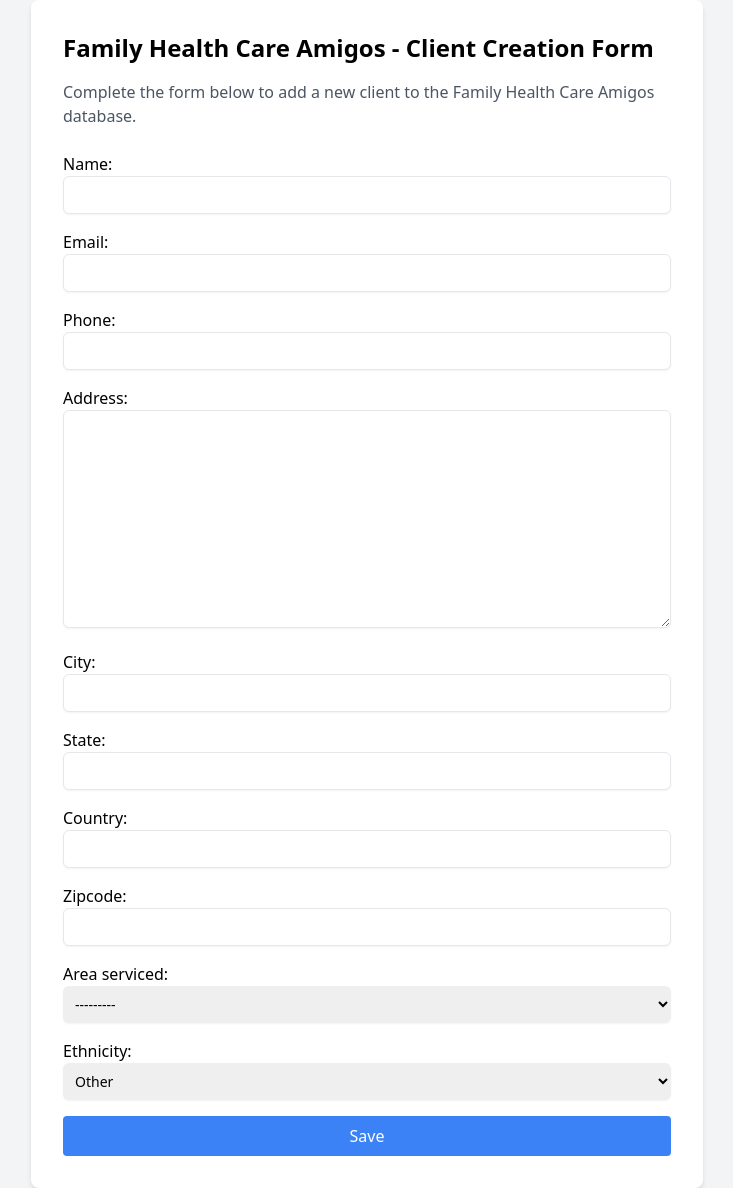
After one commit to railwayapp-templates/django, a Django app: template client/templates/add_client.html in a window 1280 px wide. The commit adds this page. Shown: the whole page, without its empty margins (273-1006 px from the left). Run offline with Django 4.2, Linux system fonts and the light colour scheme; the template is opened without the code that fills it: values that come from a table or form of the project are taken from there, others are empty.

Commit message:
Added client form view and update spelling error of pural supplies

```diff
--- /dev/null
+++ b/client/forms.py
@@ -0,0 +1,20 @@
+# forms.py
+from django import forms
+from .models import Client
+
+class ClientForm(forms.ModelForm):
+    class Meta:
+        model = Client
+        fields = '__all__'
+        widgets = {
+            'name': forms.TextInput(attrs={'class': 'border bg-white font-medium min-w-20 rounded-md shadow-sm text-font-default-light text-sm focus:ring focus:ring-primary-300 focus:border-primary-600 focus:outline-none group-[.errors]:border-red-600 group-[.errors]:focus:ring-red-200 dark:bg-gray-900 dark:border-gray-700 dark:text-font-default-dark dark:focus:border-primary-600 dark:focus:ring-primary-700 dark:focus:ring-opacity-50 dark:group-[.errors]:border-red-500 dark:group-[.errors]:focus:ring-red-600/40 px-3 py-2 w-full max-w-2xl'}),
+            'email': forms.TextInput(attrs={'class': 'border bg-white font-medium min-w-20 rounded-md shadow-sm text-font-default-light text-sm focus:ring focus:ring-primary-300 focus:border-primary-600 focus:outline-none group-[.errors]:border-red-600 group-[.errors]:focus:ring-red-200 dark:bg-gray-900 dark:border-gray-700 dark:text-font-default-dark dark:focus:border-primary-600 dark:focus:ring-primary-700 dark:focus:ring-opacity-50 dark:group-[.errors]:border-red-500 dark:group-[.errors]:focus:ring-red-600/40 px-3 py-2 w-full max-w-2xl'}),
+            'phone': forms.TextInput(attrs={'class': 'border bg-white font-medium min-w-20 rounded-md shadow-sm text-font-default-light text-sm focus:ring focus:ring-primary-300 focus:border-primary-600 focus:outline-none group-[.errors]:border-red-600 group-[.errors]:focus:ring-red-200 dark:bg-gray-900 dark:border-gray-700 dark:text-font-default-dark dark:focus:border-primary-600 dark:focus:ring-primary-700 dark:focus:ring-opacity-50 dark:group-[.errors]:border-red-500 dark:group-[.errors]:focus:ring-red-600/40 px-3 py-2 w-full max-w-2xl'}),
+            'address': forms.Textarea(attrs={'class': 'border bg-white font-medium min-w-20 rounded-md shadow-sm text-font-default-light text-sm focus:ring focus:ring-primary-300 focus:border-primary-600 focus:outline-none group-[.errors]:border-red-600 group-[.errors]:focus:ring-red-200 dark:bg-gray-900 dark:border-gray-700 dark:text-font-default-dark dark:focus:border-primary-600 dark:focus:ring-primary-700 dark:focus:ring-opacity-50 dark:group-[.errors]:border-red-500 dark:group-[.errors]:focus:ring-red-600/40 px-3 py-2 w-full max-w-2xl'}),
+            'city': forms.TextInput(attrs={'class': 'border bg-white font-medium min-w-20 rounded-md shadow-sm text-font-default-light text-sm focus:ring focus:ring-primary-300 focus:border-primary-600 focus:outline-none group-[.errors]:border-red-600 group-[.errors]:focus:ring-red-200 dark:bg-gray-900 dark:border-gray-700 dark:text-font-default-dark dark:focus:border-primary-600 dark:focus:ring-primary-700 dark:focus:ring-opacity-50 dark:group-[.errors]:border-red-500 dark:group-[.errors]:focus:ring-red-600/40 px-3 py-2 w-full max-w-2xl'}),
+            'state': forms.TextInput(attrs={'class': 'border bg-white font-medium min-w-20 rounded-md shadow-sm text-font-default-light text-sm focus:ring focus:ring-primary-300 focus:border-primary-600 focus:outline-none group-[.errors]:border-red-600 group-[.errors]:focus:ring-red-200 dark:bg-gray-900 dark:border-gray-700 dark:text-font-default-dark dark:focus:border-primary-600 dark:focus:ring-primary-700 dark:focus:ring-opacity-50 dark:group-[.errors]:border-red-500 dark:group-[.errors]:focus:ring-red-600/40 px-3 py-2 w-full max-w-2xl'}),
+            'country': forms.TextInput(attrs={'class': 'border bg-white font-medium min-w-20 rounded-md shadow-sm text-font-default-light text-sm focus:ring focus:ring-primary-300 focus:border-primary-600 focus:outline-none group-[.errors]:border-red-600 group-[.errors]:focus:ring-red-200 dark:bg-gray-900 dark:border-gray-700 dark:text-font-default-dark dark:focus:border-primary-600 dark:focus:ring-primary-700 dark:focus:ring-opacity-50 dark:group-[.errors]:border-red-500 dark:group-[.errors]:focus:ring-red-600/40 px-3 py-2 w-full max-w-2xl'}),
+            'zipcode': forms.TextInput(attrs={'class': 'border bg-white font-medium min-w-20 rounded-md shadow-sm text-font-default-light text-sm focus:ring focus:ring-primary-300 focus:border-primary-600 focus:outline-none group-[.errors]:border-red-600 group-[.errors]:focus:ring-red-200 dark:bg-gray-900 dark:border-gray-700 dark:text-font-default-dark dark:focus:border-primary-600 dark:focus:ring-primary-700 dark:focus:ring-opacity-50 dark:group-[.errors]:border-red-500 dark:group-[.errors]:focus:ring-red-600/40 px-3 py-2 w-full max-w-2xl'}),
+            'area_serviced': forms.Select(attrs={'class': 'p-2 w-full max-w-2xl font-medium min-w-20 rounded-md shadow-sm text-font-default-light text-sm focus:ring focus:ring-primary-300 focus:border-primary-600'}),
+            'ethnicity': forms.Select(attrs={'class': 'p-2 w-full max-w-2xl font-medium min-w-20 rounded-md shadow-sm text-font-default-light text-sm focus:ring focus:ring-primary-300 focus:border-primary-600'}),
+        }
--- /dev/null
+++ b/client/templates/add_client.html
@@ -0,0 +1,28 @@
+<!-- templates/add_client.html -->
+<!DOCTYPE html>
+<html lang="en">
+<head>
+    <meta charset="UTF-8">
+    <meta name="viewport" content="width=device-width, initial-scale=1.0">
+    <title>Family Health Care Amigos - Client Creation Form</title>
+    <link href="https://cdn.jsdelivr.net/npm/tailwindcss@2.2.19/dist/tailwind.min.css" rel="stylesheet">
+</head>
+<body class="bg-gray-100 flex items-center justify-center min-h-screen">
+    <div class="bg-white p-8 rounded-lg shadow-md w-full max-w-2xl">
+        <h1 class="text-2xl font-bold mb-4">Family Health Care Amigos - Client Creation Form</h1>
+        <p class="mb-6 text-gray-600">Complete the form below to add a new client to the Family Health Care Amigos database.</p>
+
+        {% if success %}
+        <div class="mb-4 p-4 bg-green-100 text-green-700 rounded">
+            {{ success }}
+        </div>
+        {% endif %}
+
+        <form method="post" class="space-y-4">
+            {% csrf_token %}
+            {{ form.as_p }}
+            <button type="submit" class="w-full bg-blue-500 text-white py-2 px-4 rounded hover:bg-blue-600">Save</button>
+        </form>
+    </div>
+</body>
+</html>
--- a/fhma/settings.py
+++ b/fhma/settings.py
@@ -38,8 +38,6 @@ ALLOWED_HOSTS = ["*"]
 # Comment out the following line and place your railway URL, and your production URL in the array.
 if not DEBUG:
     CSRF_TRUSTED_ORIGINS = ["https://fhma-portal-production.up.railway.app"]
-else:
-    CSRF_TRUSTED_ORIGINS = ["*"]
 
 # Application definition
 
@@ -83,6 +81,7 @@ TEMPLATES = [
         'BACKEND': 'django.template.backends.django.DjangoTemplates',
         "DIRS": [
             path.normpath(path.join(BASE_DIR, "fhma/templates")),
+            path.normpath(path.join(BASE_DIR, "client/templates")),
         ],
         'APP_DIRS': True,
         'OPTIONS': {
--- a/fhma/templates/admin/index.html
+++ b/fhma/templates/admin/index.html
@@ -2,7 +2,7 @@
 
 {% load i18n unfold %}
 
-{% block breadcrumbs %}{% endblock %}
+<!-- {% block breadcrumbs %}{% endblock %} -->
 
 {% block title %}
     {% trans 'Dashboard' %} | {{ site_title|default:_('Portal') }}
--- a/fhma/urls.py
+++ b/fhma/urls.py
@@ -15,7 +15,9 @@ Including another URLconf
 """
 from django.contrib import admin
 from django.urls import path
+from client.views import add_client
 
 urlpatterns = [
+    path('add-client/', add_client, name='add_client'),
     path('', admin.site.urls),
 ]
--- a/supplies/models.py
+++ b/supplies/models.py
@@ -13,6 +13,9 @@ class Supplies(models.Model):
     def __str__(self):
         return self.name
 
+    class Meta:
+        verbose_name_plural = "Supplies"
+
 # SuppliesOrder
 class SuppliesOrder(models.Model):
     supplies = models.ForeignKey(Supplies, on_delete=models.CASCADE)
@@ -24,3 +27,6 @@ class SuppliesOrder(models.Model):
 
     def __str__(self):
         return f"{self.supplies} - {self.client}"
+
+    class Meta:
+        verbose_name_plural = "Supply Orders"
```
Also changed, not shown: client/views.py (+12 -2 lines).
